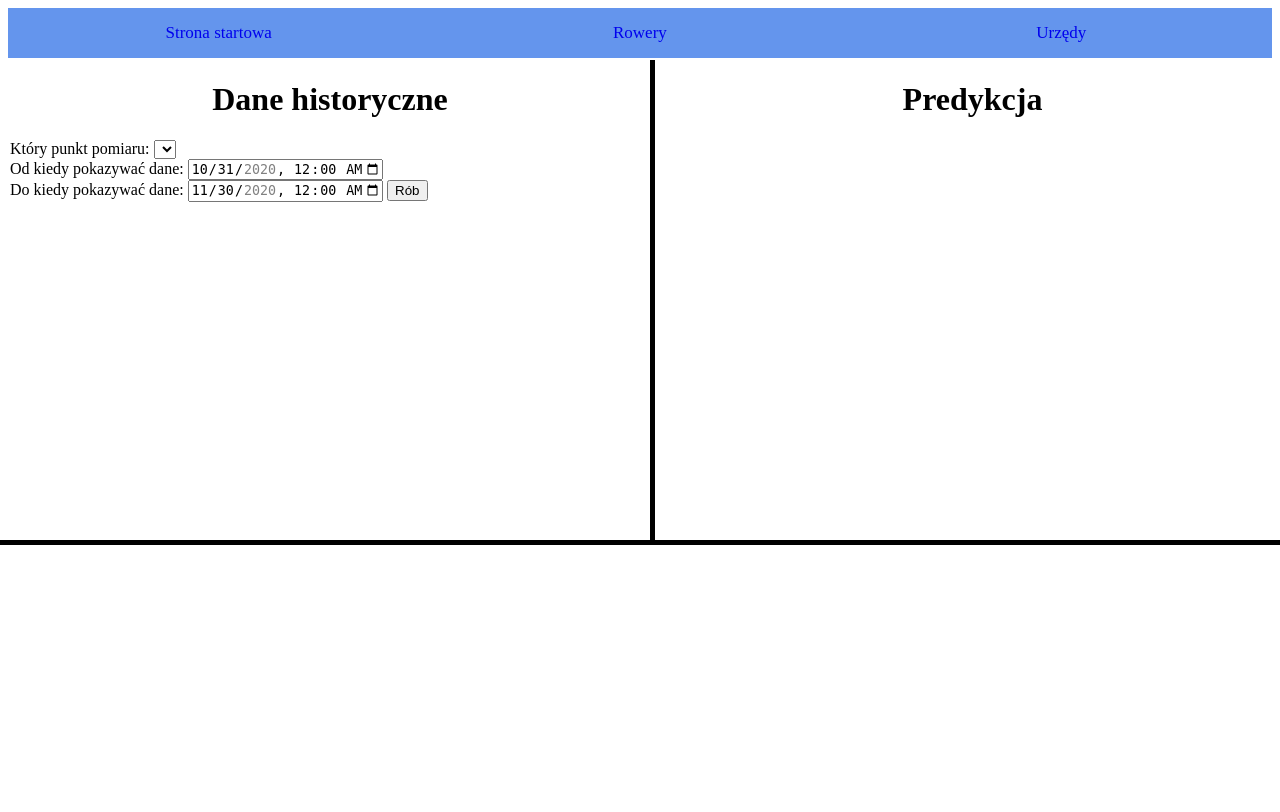
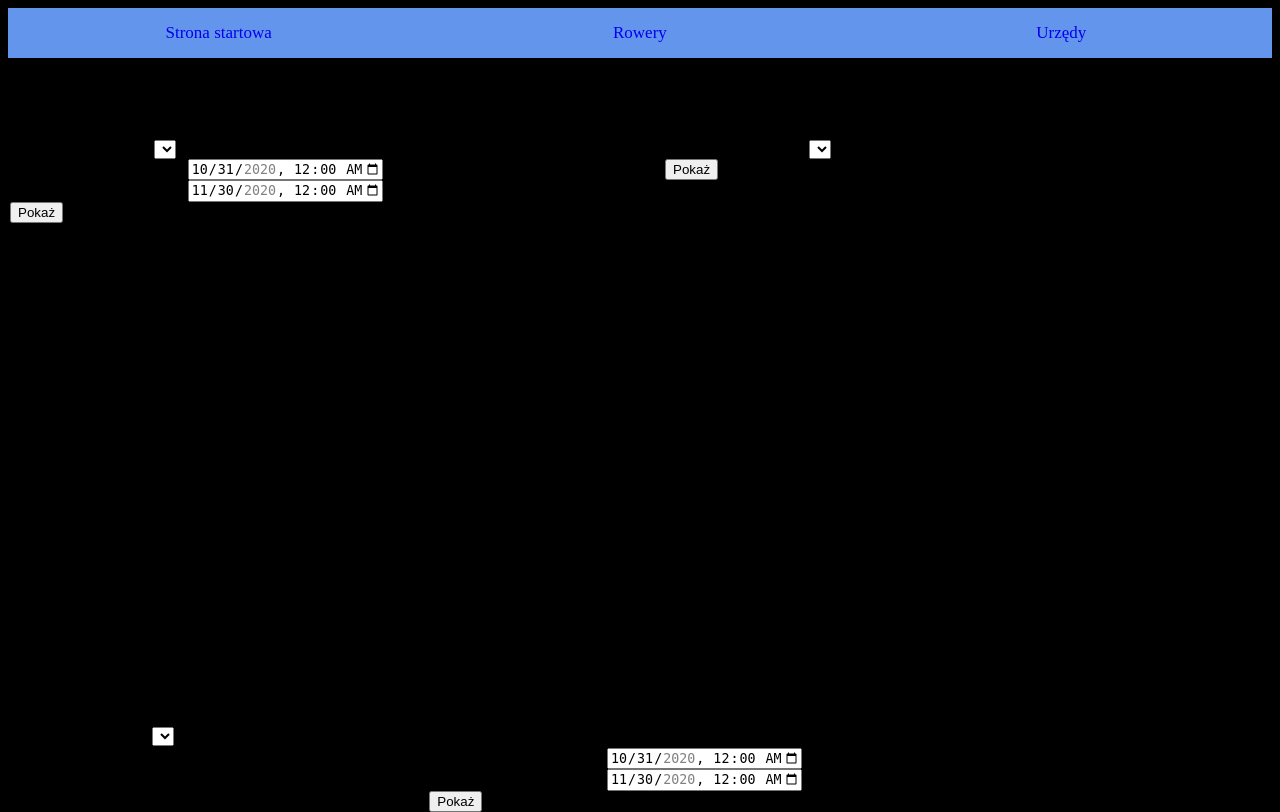
Before and after one commit to witoldmerkel/smart-city-predictions, a Flask app: page /powietrze in a window 1280 px wide. Before the commit the page ends 545 px from the top, so only its background shows below. Run offline with Flask 2, Linux system fonts and the light colour scheme; data that the repository does not hold is empty; some libraries are stand-ins or nearby versions.

Commit message:
interfejs walka

```diff
--- a/Flask/static/css/powietrze_styl.css
+++ /dev/null
@@ -1,6 +0,0 @@
-body {
-  background-color: blue;
-}
-li {
-  display: inline;
-}
--- a/Flask/static/powietrze_script.js
+++ b/Flask/static/powietrze_script.js
@@ -9,11 +9,21 @@
         $.ajax(settings).done(function (response) {
             for (i=0; i < response.length; i++){
                 var x = document.getElementById("miasta");
+                var x_pred = document.getElementById("miasta_pred");
+                var x_stat = document.getElementById("miasta_stat");
                 var option = document.createElement("option");
+                var option_pred = document.createElement("option");
+                var option_stat = document.createElement("option");
                 option.text = response[i][0];
                 option.value = response[i][0];
+                option_pred.text = response[i][0];
+                option_pred.value = response[i][0];
+                option_stat.text = response[i][0];
+                option_stat.value = response[i][0];
                 x.add(option);
-            }})};
+                x_pred.add(option_pred);
+                x_stat.add(option_stat);}})};
+
     window.onload = zaladujDane();
 
     var pobierzDane = function () {
--- /dev/null
+++ b/Flask/static/powietrze_style.css
@@ -0,0 +1,60 @@
+body {background-color: black;}
+li {display: inline;}
+.menu {
+  width: 100%;
+  overflow: auto;
+  padding-top: 15px;
+  padding-bottom: 15px;
+  background-color: cornflowerblue;}
+.menu a {
+  float: left;
+  text-decoration: none;
+  font-size: 17px;
+  width: 33.33%;
+  text-align: center;
+  background-color: cornflowerblue;}
+.menu a:hover {
+  background-color: black;
+  color: white;}
+.split {
+  height: 60%;
+  width: 50%;
+  position: fixed;
+  z-index: 1;
+  top: 0;
+  overflow-x: hidden;
+  margin-top: 60px;
+  border-bottom: 5px solid black;}
+.left {
+  left: 0;
+  padding-left: 10px;
+  border-right: 5px solid black;}
+.right {
+  right: 0}
+.centered_r{
+  padding-left: 25px;}
+.container {
+  width: 100%;
+  height: 100%;}
+.leftpanel {
+  width: 33.33%;
+  height: 100%;
+  float: left;
+  border-collapse: collapse;
+  position: relative;
+  top: 610px;}
+.middlepanel {
+  width: 33.34%;
+  height: 100%;
+  float: left;
+  border-collapse: collapse;
+  position: relative;
+  top: 610px;}
+.rightpanel {
+  width: 33.33%;
+  height: 100%;
+  position: relative;
+  float: right;
+  border-collapse: collapse;
+  position: relative;
+  top: 610px;}
--- a/Flask/templates/powietrze.html
+++ b/Flask/templates/powietrze.html
@@ -4,44 +4,8 @@
     <meta charset="UTF-8">
     <title>Powietrze tabela</title>
     <script src="http://code.jquery.com/jquery-1.11.0.min.js"></script>
-    <script src="{{url_for('static', filename='powietrze_script.js')}}"></script>
-    <style>
-    body {background-color: white;}
-    li {display: inline;}
-    .menu {
-        width: 100%;
-        overflow: auto;
-        padding-top: 15px;
-        padding-bottom: 15px;
-        background-color: cornflowerblue;}
-    .menu a {
-        float: left;
-        text-decoration: none;
-        font-size: 17px;
-        width: 33.33%;
-        text-align: center;
-        background-color: cornflowerblue;}
-    .menu a:hover {
-        background-color: black;
-        color: white;}
-    .split {
-        height: 60%;
-        width: 50%;
-        position: fixed;
-        z-index: 1;
-        top: 0;
-        overflow-x: hidden;
-        margin-top: 60px;
-        border-bottom: 5px solid black;}
-    .left {
-        left: 0;
-        padding-left: 10px;
-        border-right: 5px solid black;}
-    .right {
-        right: 0}
-    .centered_r{
-        padding-left: 25px;}
-</style>
+    <script src="{{url_for('static', filename='powietrze_script.js') }}"></script>
+    <link rel="stylesheet" href="{{url_for('static', filename='powietrze_style.css') }}">
 </head>
 <body>
 
@@ -74,7 +38,9 @@
        name="to" value="2020-11-30T00:00"
        min="2020-10-01T00:00" max="2020-11-30T00:00">
 
-<button onclick="pobierzDane()", id="rob">Rób</button>
+      <br>
+
+<button onclick="pobierzDane()", id="rob">Pokaż</button>
 
     <table id="tabel">
     </table>
@@ -85,7 +51,52 @@
 <div class="split right">
   <div class="centered_r">
     <center><h1>Predykcja</h1></center>
+<label for="miasta_pred">Który punkt pomiaru:</label>
 
+<select name="miasta_pred" id="miasta_pred">
+</select>
+      <br>
+
+<button onclick="pobierzDane_pred()", id="rob_pred">Pokaż</button>
+
+    <table id="tabel_pred">
+    </table>
+  </div>
+</div>
+
+<div class="container">
+  <div class="leftpanel">
+    <center><h3>Danych</h3></center>
+      <label for="miasta_stat">Który punkt pomiaru:</label>
+
+<select name="miasta_stat" id="miasta_stat">
+</select>
+      <br>
+    <table id="tabel_danych">
+    </table>
+  </div>
+  <div class="middlepanel">
+      <center><h1>Statystyki</h1></center>
+      <label for="from_stat">Od kiedy pokazywać dane:</label>
+
+<input type="datetime-local" id="from_stat"
+       name="from_stat" value="2020-10-31T00:00"
+       min="2020-10-01T00:00" max="2020-11-20T00:00">
+<br>
+<label for="to_stat">Do kiedy pokazywać dane:</label>
+
+<input type="datetime-local" id="to_stat"
+       name="to_stat" value="2020-11-30T00:00"
+       min="2020-10-01T00:00" max="2020-11-30T00:00">
+
+      <br>
+
+<button onclick="pobierzDane_stat()", id="rob_stat">Pokaż</button>
+  </div>
+  <div class="rightpanel">
+    <center><h3>Modelu</h3></center>
+      <table id="tabel_modelu">
+    </table>
   </div>
 </div>
 
```
